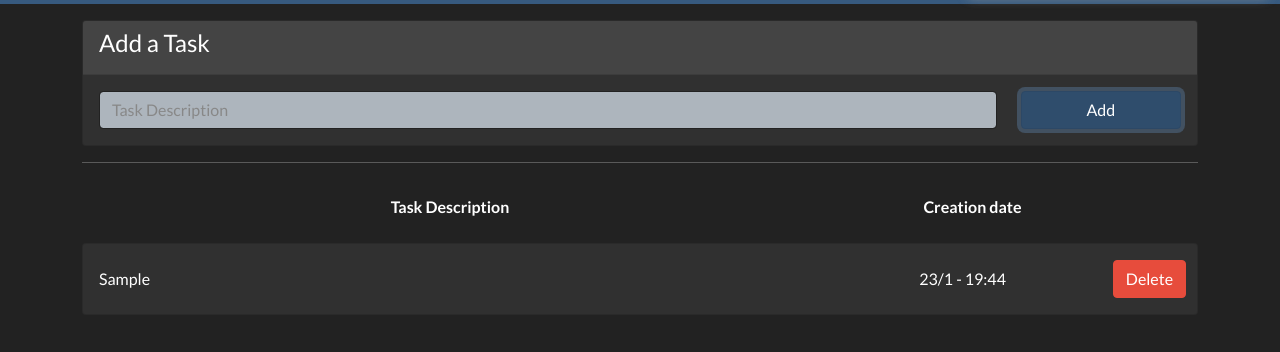
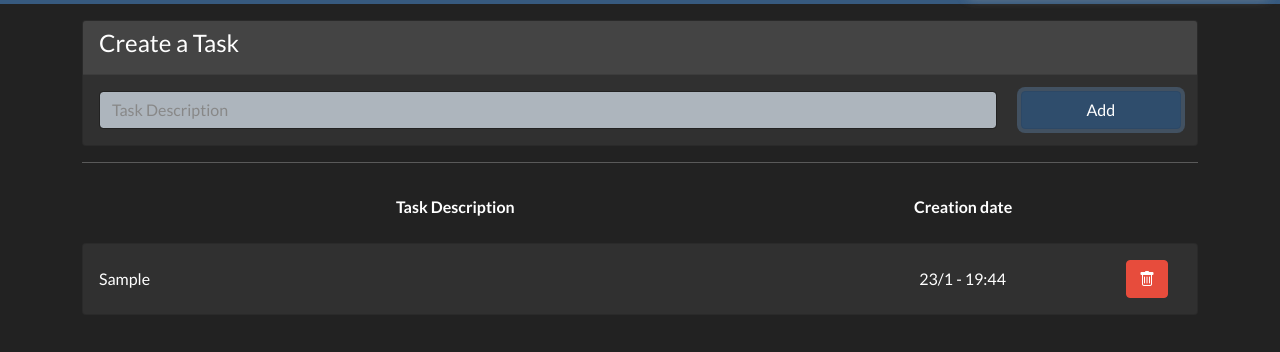
Before and after one commit to PabloSgreccia/dailyTasksWebApp, a plain HTML site: page index.html in a window 1280 px wide. Both pictures are taken after typing "Sample" into the empty fields and a click on the input "Add". Shown: the part 68-420 px from the top of the page. Drawn offline with nearby package versions, Linux system fonts and the light colour scheme.

Commit message:
Fix some view details

```diff
--- a/app.js
+++ b/app.js
@@ -36,7 +36,9 @@ class UI{
                             <span class="taskTime">${task.time}</span>
                         </div>
                         <div class="col-1 text-center">
-                            <a href="#" class="btn btn-danger" name="delete">Delete</a>
+                            <a href="#" class="btn btn-danger" name="delete">
+                                <i class="bi bi-trash"></i>
+                            </a>
                         </div>
                     </div>
                 </div>
@@ -64,9 +66,7 @@ class UI{
 
         const descriptionValue = element.parentElement.parentElement.querySelector(".taskDescription").textContent;
         const timeValue = element.parentElement.parentElement.querySelector(".taskTime").textContent;
-        //console.log(descriptionValue);
         localStorage.removeItem(descriptionValue, timeValue);
-        //console.log(localStorage);
     }
 
     showToastr(message, cssClass){
@@ -160,7 +160,6 @@ document.getElementById('tasks-list').addEventListener('click', function(e){
 })
 
 // use localStorage to load saved data
-console.log(localStorage);
 for(var i=0 ; i<localStorage.length ; i++){
     const key = localStorage.key(i);
     const time = localStorage.getItem(key);
@@ -173,6 +172,3 @@ for(var i=0 ; i<localStorage.length ; i++){
         document.getElementById('taskListHeader').style.display = "flex";
     }
 }
-
-
-//console.log(localStorage)
--- a/index.html
+++ b/index.html
@@ -8,6 +8,7 @@
     <link rel="stylesheet" href="/CSS/bootstrap.min.css">
     <link rel="stylesheet" href="/CSS/draggable.css">
     <link rel="stylesheet" href="toastr/toastr.min.css">
+    <link rel="stylesheet" href="https://cdn.jsdelivr.net/npm/bootstrap-icons@1.3.0/font/bootstrap-icons.css">
 
 </head>
 <body>
@@ -25,7 +26,7 @@
             <div class="col">
                 <div class="card">
                     <div class="card-header">
-                        <h4>Add a Task</h4>
+                        <h4>Create a Task</h4>
                     </div>
                     <form id="task-form" class="card-body" >
                         <div class="row">
@@ -45,7 +46,7 @@
         <!-- Tasks list -->
         <div id="AppTasksList" class="row pt-3">
             <div>
-                <div id="taskListHeader" class="row align-items-center pb-4" style="display: none;" >
+                <div id="taskListHeader" class="row align-items-center pb-4 px-3" style="display: none;" >
                     <div class="col-8 text-center">
                         <strong>Task Description</strong>
                     </div>
```
